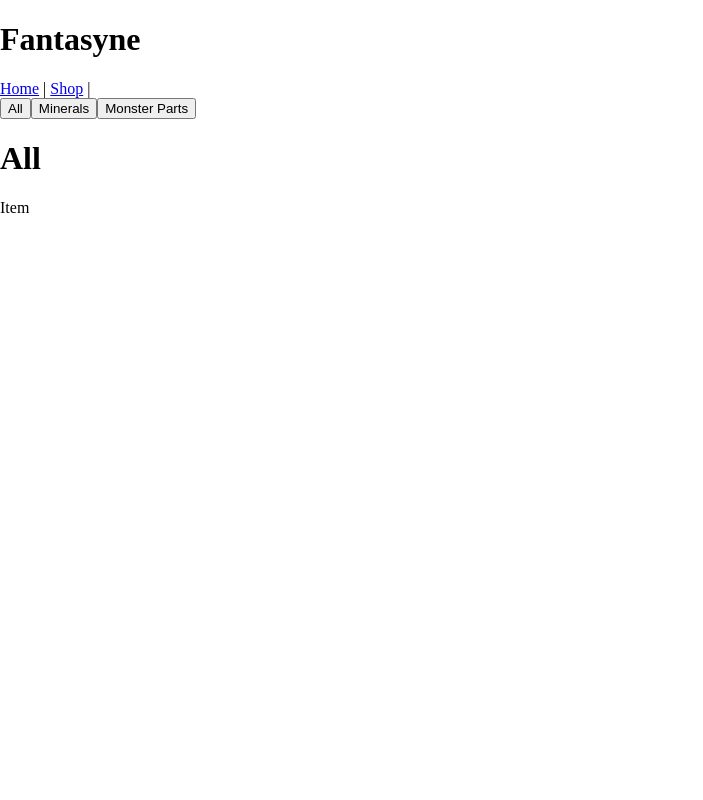
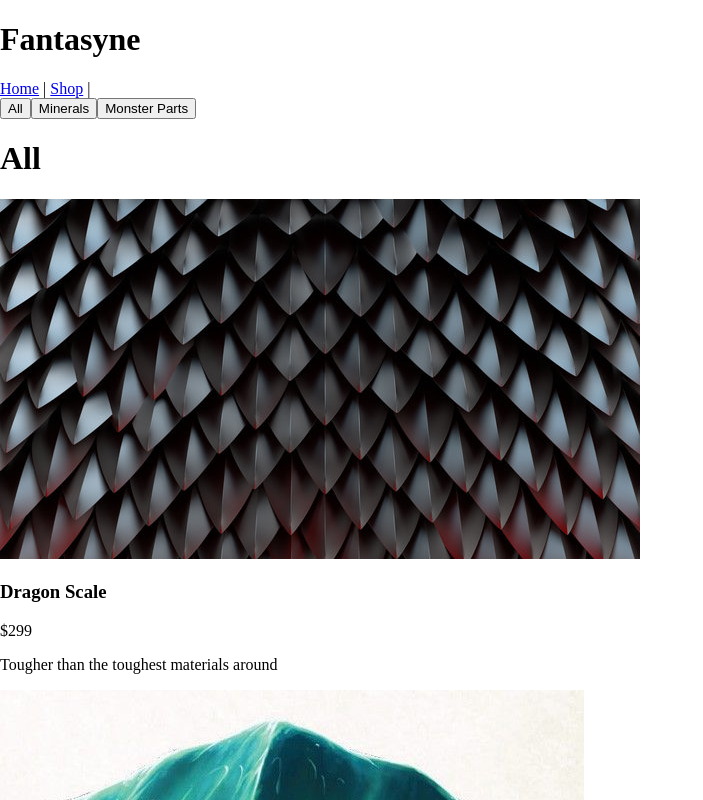
Before and after one commit to Traorasp/shopping-cart, a React (Create React App) app: page /shop in a window 1280 px wide. Shown: the top 800 px of the page, without its empty margins (0-703 px from the left). Built offline with nearby package versions, Linux system fonts and the light colour scheme.

Commit message:
Creates item component to display items

```diff
--- a/package.json
+++ b/package.json
@@ -10,6 +10,7 @@
     "react-dom": "^18.2.0",
     "react-router-dom": "^6.3.0",
     "react-scripts": "5.0.1",
+    "uniqid": "^5.4.0",
     "web-vitals": "^2.1.4"
   },
   "scripts": {
--- a/src/components/Item.js
+++ b/src/components/Item.js
@@ -1,9 +1,31 @@
 import React from 'react';
+import PropTypes from 'prop-types';
 
-function Item() {
+function Item(props) {
+  const { items } = props;
+
   return (
-    <div>Item</div>
+    <div>
+      {items.map((item) => {
+    return (
+    <div key={item.id}>
+      <img src={item.Img} />
+      <h3>{item.Name}</h3>
+      <p>${item.Price}</p>
+      <p>{item.Desc}</p>
+    </div>
+    )
+  })}
+    </div>
   );
 }
 
+Item.propTypes = {
+  items: PropTypes.array,
+}
+
+Item.defaultProps = {
+  items: []
+}
+
 export default Item;
--- a/src/components/Shop.js
+++ b/src/components/Shop.js
@@ -10,7 +10,7 @@ import BeholderEye from '../Images/Parts/Beholder-eye.webp';
 import DragonScale from '../Images/Parts/Dragon-Scales.jpg';
 import Slime from '../Images/Parts/Slime.jpg';
 import Unicorn from '../Images/Parts/Unicorn-horn.jpg';
-
+import uniqid from "uniqid";
 
 function Shop() {
   const minerals = [
@@ -19,30 +19,35 @@ function Shop() {
       Img: Mythril,
       Desc: "A light ore with high magic conductivity",
       Price: 199,
+      id: uniqid()
     },
     {
       Name: "Venomite",
       Img: Venomite,
       Desc: "A poisonous ores that poisons  things it touches",
       Price: 99,
+      id: uniqid()
     },
     {
       Name: "Tonsteel",
       Img: Tonsteel,
       Desc: "An incredibly heavy materiaal with high toughness",
       Price: 169,
+      id: uniqid()
     },
     {
       Name: "Krate",
       Img: Krate,
       Desc: "A fiery mineral which emits heat constantly",
       Price: 99,
+      id: uniqid()
     },
     {
       Name: "Etherium",
       Img: Etherium,
       Desc: "A mineral infused with spirit energy",
       Price: 299,
+      id: uniqid()
     },
   ]
 
@@ -52,30 +57,35 @@ function Shop() {
       Img: DragonScale,
       Desc: "Tougher than the toughest materials around",
       Price: 299,
+      id: uniqid()
     },
     {
       Name: "Slime",
       Img: Slime,
       Desc: "A gelatenous material that can easily change shape",
       Price: 39,
+      id: uniqid()
     },
     {
       Name: "Unicorn Horn",
       Img: Unicorn,
       Desc: "Has healing and magical properties when made into potions",
       Price: 199,
+      id: uniqid()
     },
     {
       Name: "Bholder Eye",
       Img: BeholderEye,
       Desc: "An essential item for high level curses and black magic",
       Price: 399,
+      id: uniqid()
     },
     {
       Name: "Armadillo Shell",
       Img: Armadillo,
       Desc: "An armadillo shell what did you expect",
       Price: 999,
+      id: uniqid()
     },
   ]
 
@@ -88,7 +98,7 @@ function Shop() {
 
   const display = (e) => {
     const newBuying = e.target.textContent;
-    let newItems = buying === "All" ? allItems : buying === "Minerals" ? minerals : monstParts;
+    let newItems = newBuying === "All" ? allItems : newBuying === "Minerals" ? minerals : monstParts;
     setBuying({
       title: newBuying,
       items: newItems
@@ -104,7 +114,7 @@ function Shop() {
       <button onClick={display}>Monster Parts</button>
     </nav>
     <h1>{buying.title}</h1>
-    <Item items={buying.list}/>
+    <Item items={buying.items}/>
     </ div>
   );
 }
--- a/src/index.css
+++ b/src/index.css
@@ -1,3 +1,9 @@
 body {
   margin: 0;
 }
+
+.container {
+  background-color: black;
+  width: 500px;
+  height: 500px;
+}
```
Also changed, not shown: 1 other file (tests, documents, lock files or other folders).
